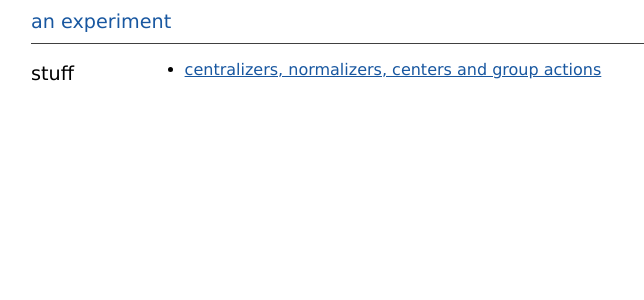
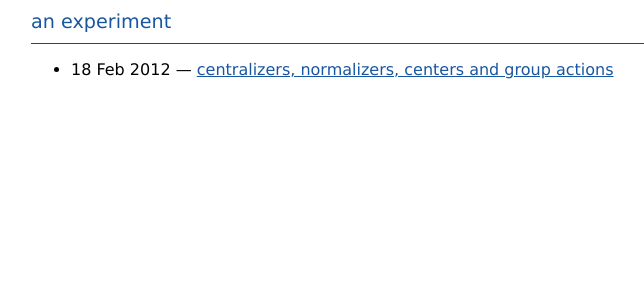
Before and after one commit to fred6/fred6.github.com, a Jekyll site: the page built from index.html, in a window 1280 px wide. Shown: the top 300 px of the page, without its empty margins (25-669 px from the left). Built offline with Jekyll 4.4.1, drawn with Linux system fonts in a browser that asks for light colours.

Commit message:
initial commit

```diff
--- a/index.html
+++ b/index.html
@@ -1,9 +1,8 @@
 ---
 layout: default
-title: stuff
 ---
 <ul>
 {% for post in site.posts %}
-  <li><a href="{{ post.url }}">{{ post.title }}</a></li>
+  <li><span>{{ post.date | date_to_string }}</span> &mdash; <a href="{{ post.url }}">{{ post.title }}</a></li>
 {% endfor %}
 </ul>
```
